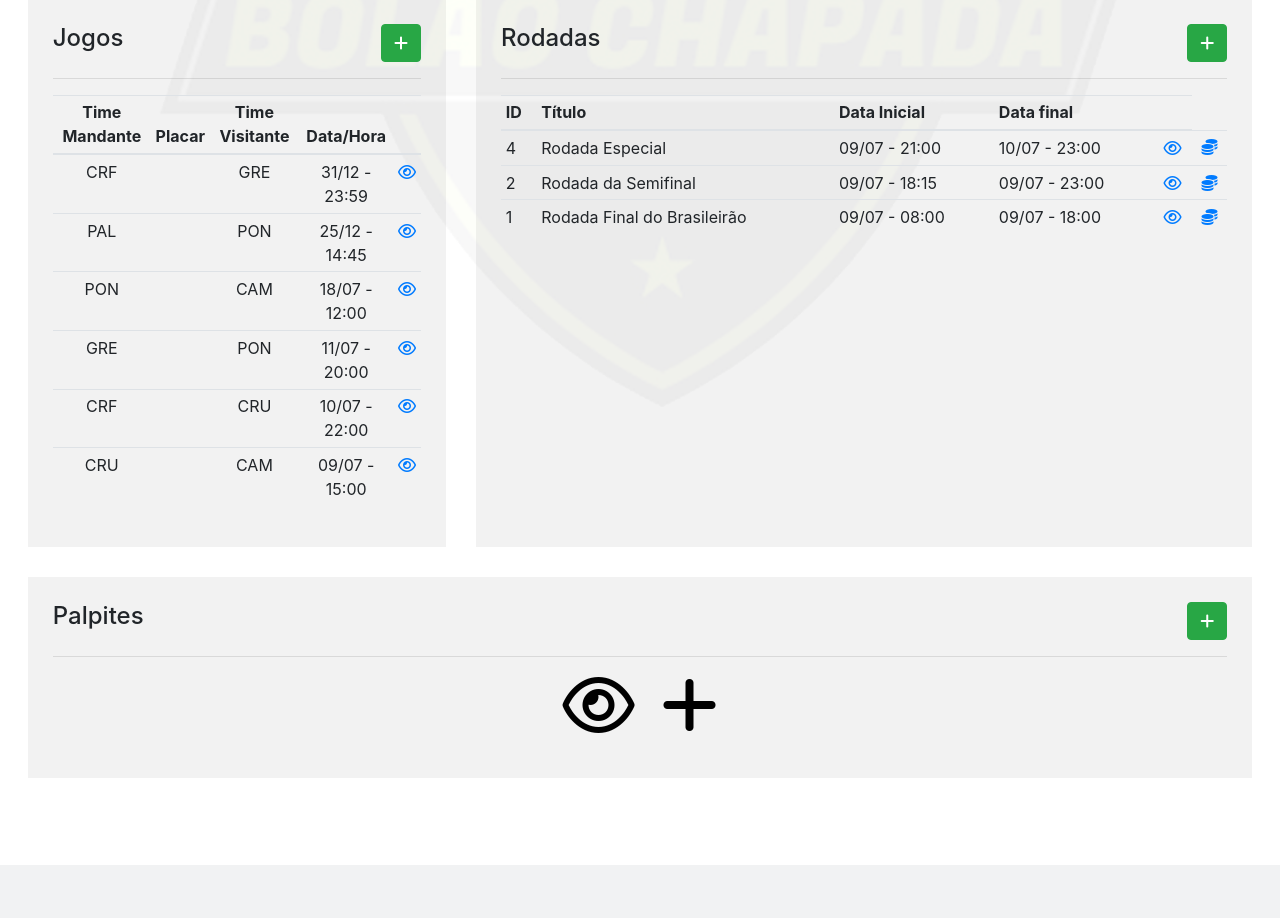
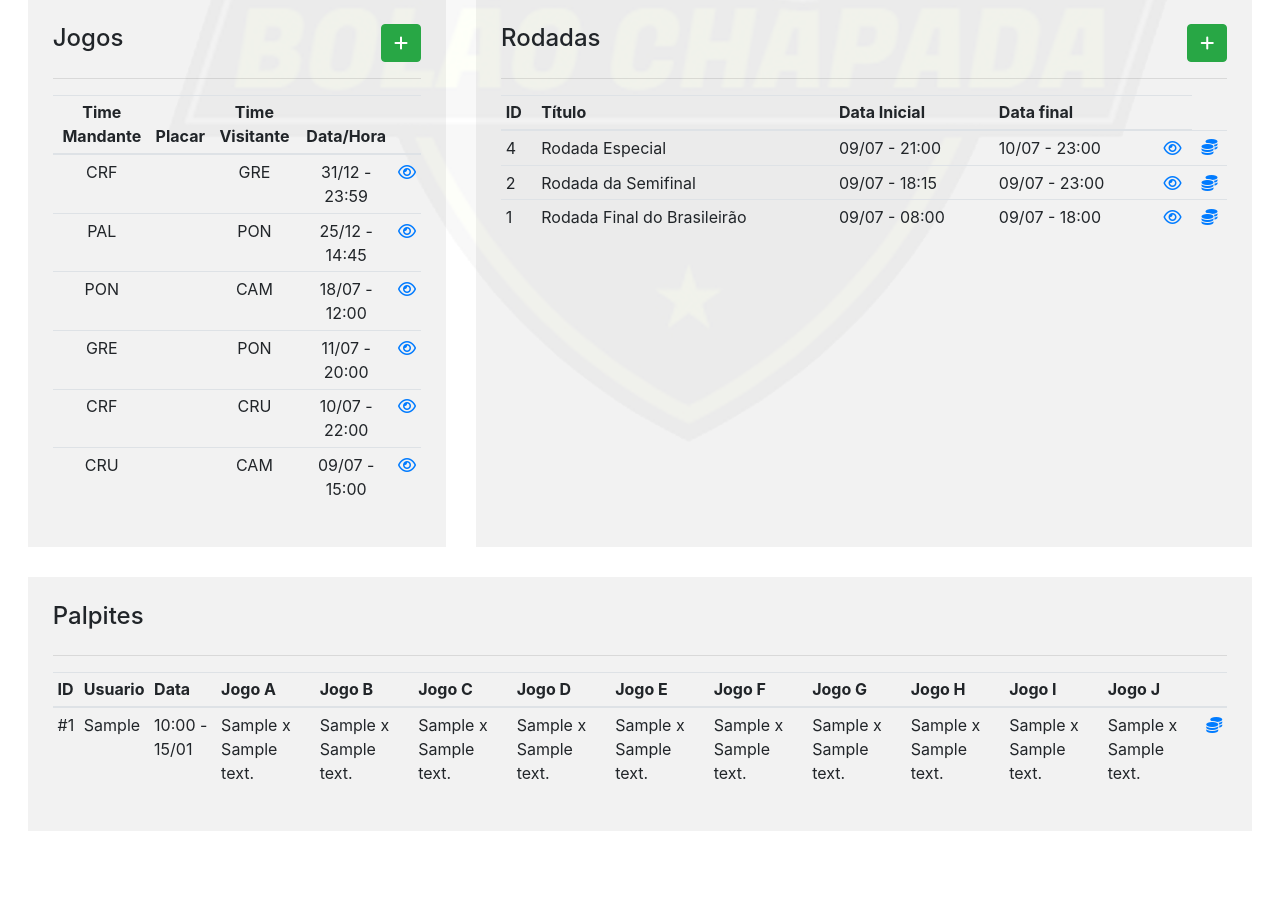
Before and after one commit to lucianodiisouza/BolaoChapada, a PHP site: page /web/dashboard/index.php in a window 1280 px wide. Shown: the part 464-1382 px from the top of the page. Before the commit the page ends 1329 px from the top, so only its background shows below. Run offline with PHP 8.4, Linux system fonts and the light colour scheme; a user stored in the database is signed in; data comes from the database, SQL or seed files in the repository; tables that the repository leaves empty hold one stand-in row (values such as "Sample post"); some libraries are stand-ins or nearby versions.

Commit message:
exibir palpites na tela inicial

```diff
--- a/web/dashboard/index.php
+++ b/web/dashboard/index.php
@@ -196,18 +196,61 @@
 				<div class="col colunaCustom">
 					<div class="header_coluna">
 						<h4>Palpites</h4>
-						<a href="palpites/novo.php" class="btn btn-success"><i class="fas fa-plus"></i></a>
 					</div>
 					<hr>
-					<p align="center">
-						<a href="#" title="Visualizar usuários cadastrados" class="bloco_link">
-							<i class="far fa-eye fa-4x"></i>
-						</a>
-						&nbsp;&nbsp;&nbsp;&nbsp;
-						<a href="#" title="Adicionar Usuário" class="bloco_link">
-							<i class="fas fa-plus fa-4x"></i>
-						</a>
-					</p>
+					<div class="table-responsive">
+						<table class="table table-hover table-sm">
+							<thead>
+								<tr>
+									<th scope="col">ID</th>
+									<th scope="col">Usuario</th>
+									<th scope="col">Data</th>
+									<th scope="col">Jogo A</th>
+									<th scope="col">Jogo B</th>
+									<th scope="col">Jogo C</th>
+									<th scope="col">Jogo D</th>
+									<th scope="col">Jogo E</th>
+									<th scope="col">Jogo F</th>
+									<th scope="col">Jogo G</th>
+									<th scope="col">Jogo H</th>
+									<th scope="col">Jogo I</th>
+									<th scope="col">Jogo J</th>
+									<th scope="col"></th>
+								</tr>
+							</thead>
+							<tbody>
+								<?php
+									$sql = "SELECT * FROM palpites ORDER BY id DESC;";
+									$qry = mysqli_query($conecta, $sql);
+									while ($linha = mysqli_fetch_array($qry)) {
+
+									$data = date( 'H:i', strtotime($linha["dataPalpite"]));
+									$hora = date( 'd/m', strtotime($linha["dataPalpite"]));
+
+								?>
+								<tr>
+									<td>#<?php echo $linha["id"] ?></td>
+									<td><?php echo $linha["idUsuario"] ?></td>
+									<td><?php echo $data.' - '.$hora ?></td>
+									<td><?php echo $linha["jogoAMandante"]." x ".$linha["jogoAVisitante"]  ?></td>
+									<td><?php echo $linha["jogoBMandante"]." x ".$linha["jogoBVisitante"]  ?></td>
+									<td><?php echo $linha["jogoCMandante"]." x ".$linha["jogoCVisitante"]  ?></td>
+									<td><?php echo $linha["jogoDMandante"]." x ".$linha["jogoDVisitante"]  ?></td>
+									<td><?php echo $linha["jogoEMandante"]." x ".$linha["jogoEVisitante"]  ?></td>
+									<td><?php echo $linha["jogoFMandante"]." x ".$linha["jogoFVisitante"]  ?></td>
+									<td><?php echo $linha["jogoGMandante"]." x ".$linha["jogoGVisitante"]  ?></td>
+									<td><?php echo $linha["jogoHMandante"]." x ".$linha["jogoHVisitante"]  ?></td>
+									<td><?php echo $linha["jogoIMandante"]." x ".$linha["jogoIVisitante"]  ?></td>
+									<td><?php echo $linha["jogoJMandante"]." x ".$linha["jogoJVisitante"]  ?></td>
+
+									<td><center><a href="palpites/novo.php?id=<?php echo $linha["idRodada"]?>" title="Adicionar novo palpite"><i class="fas fa-coins"></i></a></center></td>
+								</tr>
+								<?php
+									}
+								?>
+							</tbody>
+						</table>
+					</div>
 				</div>
 			</div>
 			<!-- bloco -->
```
